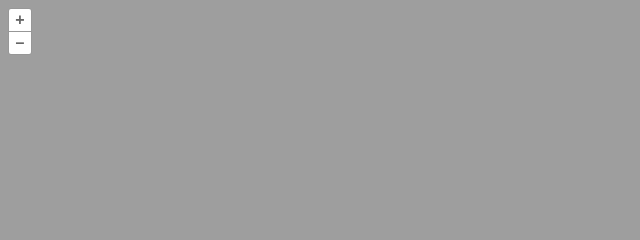
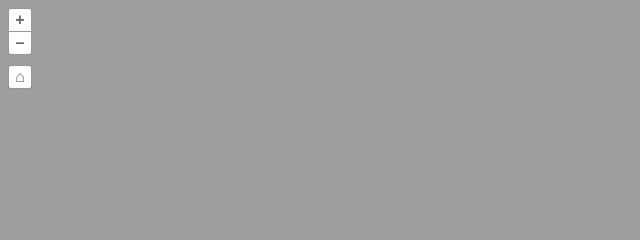
Before and after one commit to devbiet/belajar-openlayers-javascript, a website built with Vite: page index.html in a window 1280 px wide. Shown: the top 240 px of the page, 0-640 px from the left. Built offline with nearby package versions, Linux system fonts and the light colour scheme.

Commit message:
add custom home-control
(cherry picked from commit a9d9478d6fb75c6f81445342ebec9b103ecc3e1d)

```diff
--- /dev/null
+++ b/control/HomeControl.js
@@ -0,0 +1,36 @@
+import { Control } from "ol/control";
+import { fromLonLat } from "ol/proj";
+
+class HomeControl extends Control {
+  constructor(opt_options) {
+    const options = opt_options || {};
+
+    const button = document.createElement('button');
+    button.innerHTML = '⌂';
+
+    const element = document.createElement('div');
+    element.className = 'home-control ol-unselectable ol-control';
+    element.appendChild(button);
+
+    super({
+      element: element,
+      target: options.target,
+    });
+
+    button.addEventListener('click', this.handleHome.bind(this), false);
+
+    this.center = options.center || fromLonLat([0.0, 0.0]);
+    this.zoom = options.zoom || 0;
+  }
+
+  handleHome() {
+    let view = this.getMap().getView();
+    view.setRotation(0);
+    view.setCenter(this.center);
+    view.setZoom(this.zoom);
+
+    console.log(this.zoom);
+  }
+}
+
+export default HomeControl;
--- a/main.js
+++ b/main.js
@@ -1,6 +1,7 @@
 import Map from "ol/Map";
 import Overlay from "ol/Overlay";
 import View from "ol/View";
+import { defaults as defaultControls } from 'ol/control';
 import MousePosition from "ol/control/MousePosition";
 import { format } from "ol/coordinate";
 import ScaleLine from "ol/control/ScaleLine";
@@ -8,15 +9,21 @@ import TileLayer from "ol/layer/Tile";
 import { fromLonLat, toLonLat } from 'ol/proj';
 import OSM from "ol/source/OSM";
 
+import HomeControl from "./control/HomeControl";
+
 import "ol/ol.css";
 import "./style.css";
 
+const defaultLocation = fromLonLat([121.316534, -2.44565]);
+const defaultZoom = 5;
+
 const view = new View({
-  center: fromLonLat([121.316534, -2.44565]),
-  zoom: 5
+  center: defaultLocation,
+  zoom: defaultZoom
 });
 
 const map = new Map({
+  controls: defaultControls(),
   target: 'map',
   view: view,
 });
@@ -45,6 +52,13 @@ const scaleControl = new ScaleLine({
 
 map.addControl(scaleControl);
 
+const homeControl = new HomeControl({
+  center: defaultLocation,
+  zoom: defaultZoom,
+});
+
+map.addControl(homeControl);
+
 const container = document.getElementById('popup');
 const content = document.getElementById('popup-content');
 const closer = document.getElementById('popup-closer');
--- a/style.css
+++ b/style.css
@@ -70,3 +70,12 @@ body{
 .ol-popup-closer:after {
   content: "[x]";
 }
+
+.home-control {
+  left: .5em;
+  top: 65px;
+}
+
+.ol-touch .home-control {
+  top: 80px;
+}
```
Also changed, not shown: skrinsut/app.jpg.
